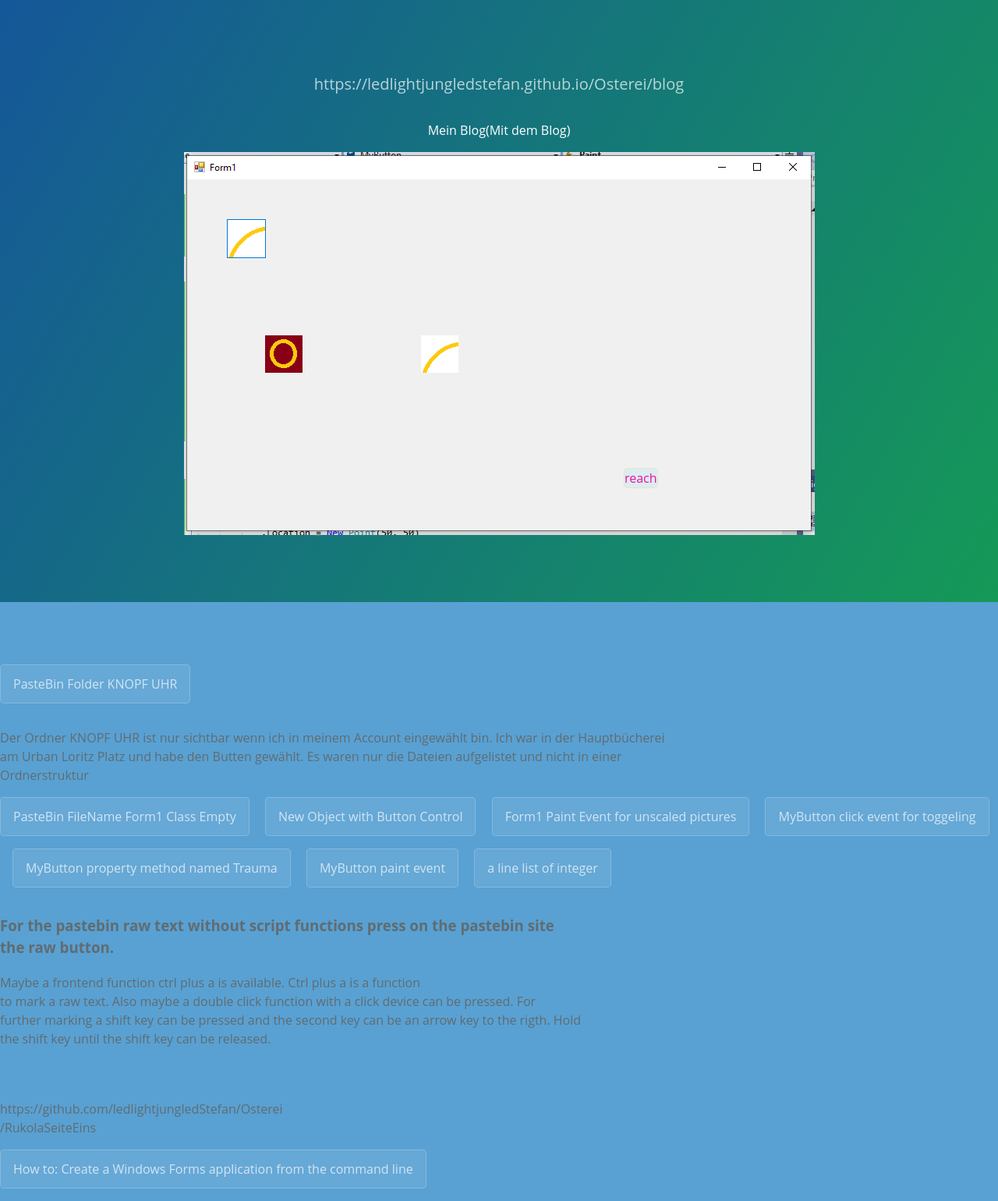
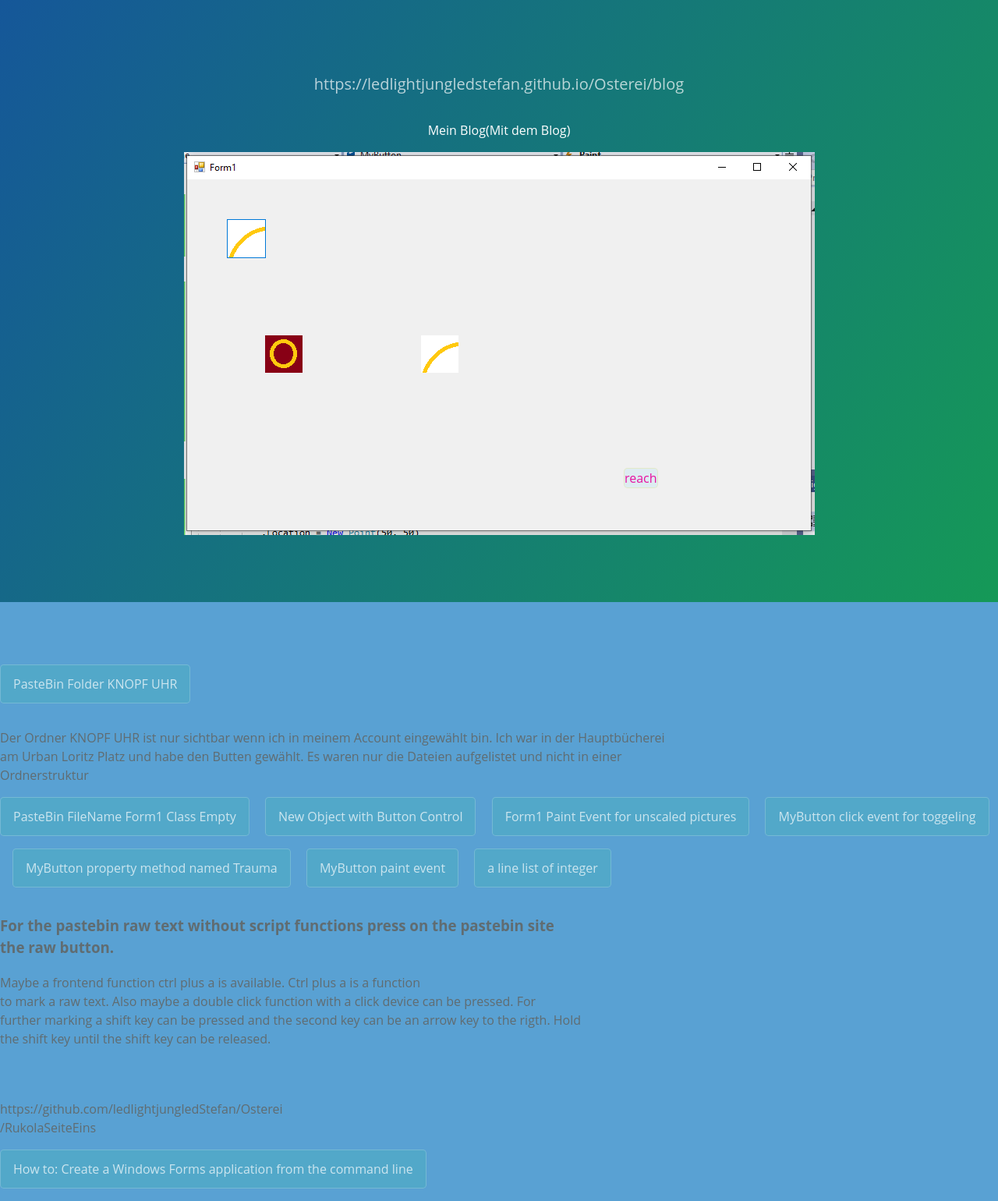
Before and after one commit to ledlightjungledStefan/Osterei, a Jekyll site: the page built from index.markdown, in a window 1280 px wide. Shown: the whole page at 78% size. Built offline with Jekyll 4.4.1, drawn with Linux system fonts in a browser that asks for light colours.

Commit message:
Update cayman.css

```diff
--- a/assets/css/cayman.css
+++ b/assets/css/cayman.css
@@ -304,7 +304,7 @@ a:hover {
   display: inline-block;
   margin-bottom: 1rem;
   color: rgba(255, 255, 255, 0.7);
-  background-color: rgba(255, 255, 255, 0.08);
+  background-color: rgba(9, 255, 88, 0.08);
   border-color: rgba(255, 255, 255, 0.2);
   border-style: solid;
   border-width: 1px;
```
